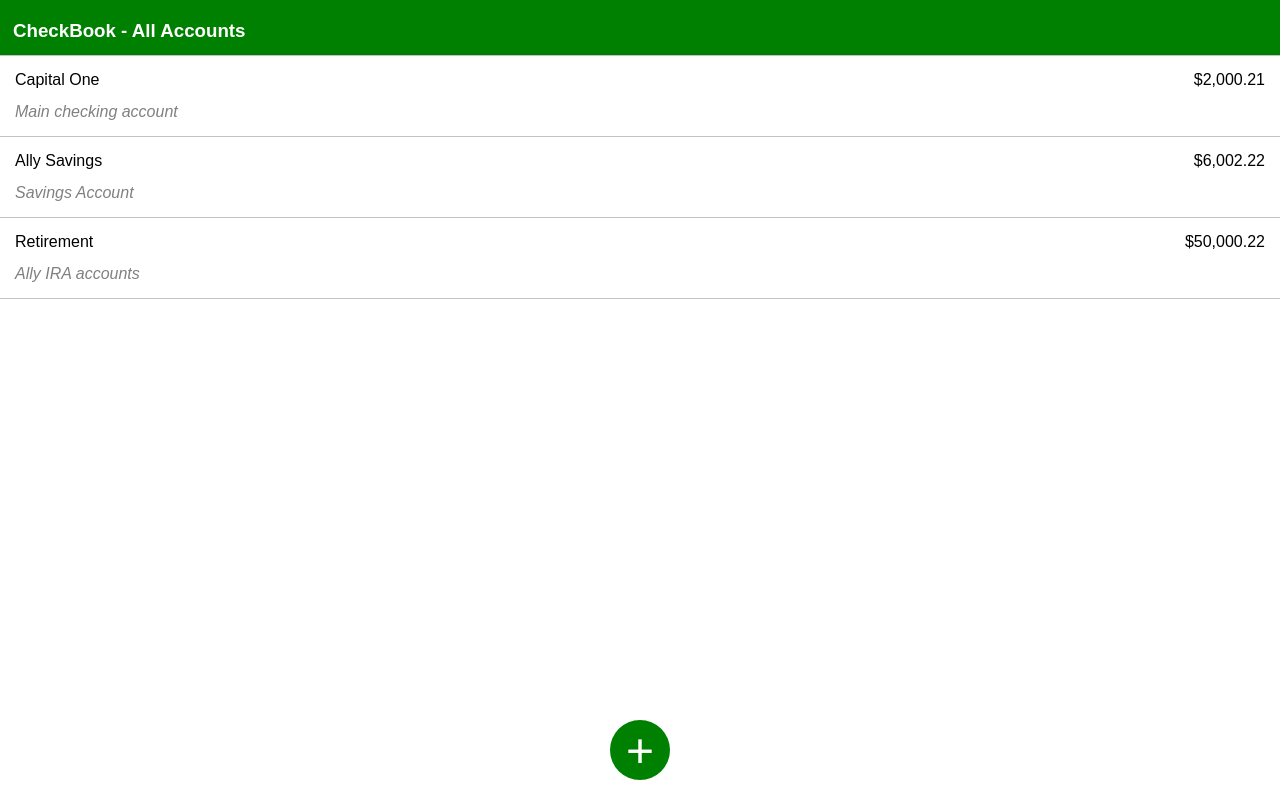
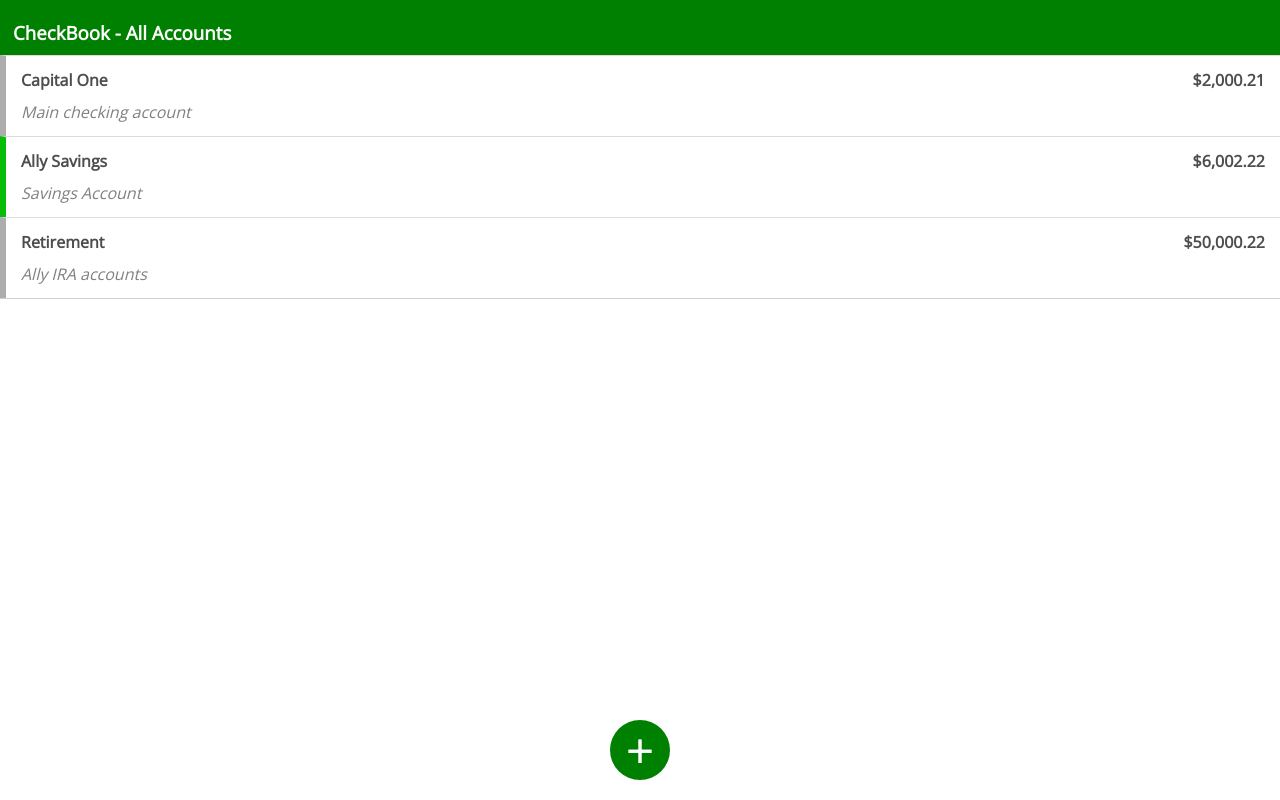
Before and after one commit to Obsidian86/cbook_frontend, a React app: page / in a window 1280 px wide. Built offline with nearby package versions, Linux system fonts and the light colour scheme.

Commit message:
Added styles

```diff
--- a/public/index.html
+++ b/public/index.html
@@ -3,6 +3,7 @@
   <head>
     <meta charset="utf-8">
     <link rel="shortcut icon" href="%PUBLIC_URL%/favicon.ico">
+    <link rel="stylesheet" type="text/css" href="//fonts.googleapis.com/css?family=Open+Sans" />
     <meta name="viewport" content="width=device-width, initial-scale=1, shrink-to-fit=no">
     <meta name="theme-color" content="#000000">
     <!--
--- a/src/components/Drawer.js
+++ b/src/components/Drawer.js
@@ -50,8 +50,7 @@ class Drawer extends Component{
                 <div>
                     <form action="#" onSubmit={this.handleSubmit}>
                         <h2>{ this.props.page === "All Accounts" ? "Adding new account" : "Adding transaction" }</h2>
-                        <hr />
-                            { this.props.page === "All Accounts" ? <NewAccountFields /> : <NewTransactionsFields /> }
+                        { this.props.page === "All Accounts" ? <NewAccountFields /> : <NewTransactionsFields /> }
                         <br /> <br />
                         <button>Submit</button>
                     </form>
--- a/src/components/fragments/NewTransactionsFields.js
+++ b/src/components/fragments/NewTransactionsFields.js
@@ -15,7 +15,7 @@ const NewTransactionsFields = () => (
 
             <label htmlFor='cleared' >Cleared?</label>
             <select name="cleared" id="cleared">
-                <option value='yes'>Yes</option>
+                <option value='yes'>Yes </option>
                 <option value='no'>no</option>
             </select>
         </div>
--- a/src/reducers/rootReducer.js
+++ b/src/reducers/rootReducer.js
@@ -17,7 +17,7 @@ const cBookreducer = (state=defaultState, action) => {
             newAccount.transactions = [];
             return Object.assign({...state, accounts: [...state.accounts , newAccount] });
         case "ADD TRANSACTION":
-            let transaction = Object.assign({ ...state.accountView, transactions: [action.payload, ...state.accountView.transactions ] } );
+            let transaction = Object.assign({ ...state.accountView, balance: (parseFloat(state.accountView.balance) + parseFloat(action.payload.amount)), transactions: [action.payload, ...state.accountView.transactions ] } );
             let allAccounts = [...state.accounts];
             for(let i=0; i<allAccounts.length; i++){
                 if(allAccounts[i].id === state.accountView.id){
@@ -28,16 +28,21 @@ const cBookreducer = (state=defaultState, action) => {
             return {...state, accountView: transaction, accounts: allAccounts };
         case "DELETE_TRANSACTION":
             let accounts = state.accounts;
-            let accNum = () => {
-                for( let i=0; i<accounts.length; i++){
-                    if( accounts[i].id === action.payload.accountId ){
-                        return i;
-                    }
+            let accNum;
+            for( let i=0; i<accounts.length; i++){
+                if( accounts[i].id === action.payload.accountId ){
+                    accNum = i;
                 }
             }
-            accounts[accNum()].transactions = accounts[accNum()].transactions.filter((ac, index) => index !== action.payload.transaction );
+            let subtractAmount = accounts[accNum].transactions.filter((ac, index) => index === action.payload.transaction )[0].amount;
+            accounts[accNum].transactions = accounts[accNum].transactions.filter((ac, index) => index !== action.payload.transaction );
+            accounts[accNum].balance = parseFloat(state.accountView.balance) - parseFloat(subtractAmount);
 
-            return {...state, accounts: [...accounts], accountView: {...accounts[accNum()]} };
+            return {
+                ...state,
+                accounts: [...accounts],
+                accountView: {...accounts[accNum]}
+            };
         case "VIEW PAGE":
             let vAccount = state.accounts.filter((account) => action.payload.accountView === account.id );
             return {...state, drawer: false, page: action.payload.page, accountView: Object.assign({ ...vAccount[0] }) }
--- a/src/styles/App.css
+++ b/src/styles/App.css
@@ -1,7 +1,7 @@
 body{
     margin: 0;
     padding: 0;
-    font-family: sans-serif;
+    font-family: "Open Sans", sans-serif;
 }
 button {
     cursor: pointer;
@@ -10,10 +10,12 @@ button {
 button.red{
     background-color: darkred;
     color: white;
+    border-radius: 8px;
 }
 button.green{
     background-color: green;
     color: white;
+    border-radius: 8px;
 }
 .centered{
     text-align: center;
@@ -27,10 +29,11 @@ button.green{
     margin-top: 12px;
     background: none;
     font-weight: bold;
-    color: gray;
+    color: rgb(116, 116, 116);
     border-bottom: 1px solid gray;
-    padding: 10px;
+    padding: 10px;;
 }
+.column button:hover{ color: black; }
 .header{
     background-color: green;
     height: 48px;
@@ -44,15 +47,18 @@ button.green{
     margin-left: 12px;
     color: white;
 }
-
+h2{
+    color: green;
+    text-align: center;
+}
 .displayList{
     width: 100%;
     padding-top: 55px;
     margin-bottom: 75px;
-    border-bottom: 1px solid #c2c2c2;
+    border-bottom: 1px solid #d1d1d1;
 }
 .displayList > div{
-    border-top: 1px solid #c2c2c2;
+    border-top: 1px solid #dddcdc;
     padding: 8px 15px;
 }
 .displayList p{ line-height: 0; }
@@ -63,37 +69,53 @@ button.green{
 .displayList .mainLine{
     display: flex;
     justify-content: space-between;
+    font-weight: bold;
+    color: rgb(77, 77, 77);
+}
+.displayList > .interact{
+    border-left: 6px solid rgb(8, 189, 8);
+}
+.displayList > .interact:nth-child(odd){
+    border-left: 6px solid rgb(173, 173, 173);
+}
+.displayList .interact .column{
+    font-style: italic;
+    color: rgb(131, 131, 131);
 }
 .displayList > .interact:hover{
-    background-color: #e2e2e2;
+    background-color: #f1f1f1;
     cursor: pointer;
 }
 .displayList .info{
     padding: 0;
-}
-.displayList .info:hover{
-    background-color: white;
+    background-color: rgb(228, 228, 228);
+    height: 65px;
 }
 .displayList .info p{
     color: black;
     font-weight: bold;
     line-height: .6em;
+    font-style: normal;
 }
 .options{
-    height: 0;
     overflow: hidden;
     display: none;
+    padding-top: 18px;
+    margin-top: 12px;
+    margin-bottom: 10px;
+    border-top: 1px solid rgb(211, 211, 211);
 }
-
 .options button{
-    padding: 15px 0;
-    width: 49%;
+    padding: 12px 0;
+    width: 30%;
     font-weight: bold;
+    border-radius: 8px;
 }
 .show .options{
-    height: 50px;
     display: block;
     animation: slideIn .2s;
+    display: flex;
+    justify-content: space-around;
 }
 @keyframes slideIn{
     from{height: 0px }
--- a/src/styles/drawerStyles.css
+++ b/src/styles/drawerStyles.css
@@ -3,7 +3,7 @@
     top: 100vh;
     width: 100%;
     text-align: center;
-    background-color: rgb(178, 235, 178);
+    background-color: rgb(210, 240, 213);
     z-index: 1;
 }
 #drawerToggle{
@@ -23,7 +23,7 @@
 .actionDrawer.opened{
     bottom: 0;
     top: auto;
-    box-shadow: 0 0 15px gray;
+    box-shadow: 0 0 12px rgb(161, 161, 161);
 }
 .actionDrawer.opened #drawerToggle{
     background-color: red;
@@ -31,41 +31,41 @@
     animation-duration: .5s;
     transform: rotate(45deg)
 }
-h2{
-    color: green;
-    text-align: center;
-}
-hr{
-    border-color: green;
-    width: 20%;
+.actionDrawer h2{
+    background-color: green;
+    padding: 8px 0;
+    color: white;
+    margin: 0;
 }
 .actionDrawer form{
     position: relative;
-    top: -50px;
+    top: -60px;
     text-align: left;
-    width: 90%;
+    width: 100%;
     margin: 0 auto;
 }
 input[type=text], select{
-    padding: 12px 2%;
-    width: 94%;
-    margin-top: 3px;
+    padding: 12px 5px;
+    width: 90%;
+    margin: 5px 5%;
     border: none;
     font-size: 1em;
 }
+select{ width: 92%; }
 form button{
-    width: 100%;
+    width: 90%;
     border: none;
     padding: 8px;
-    margin-top: 15px;
+    margin: 0 5%;
     background-color: green;
     color: white;
     font-size: 1em;
+    border-radius: 6px;
 }
 label{
-    width: 100%;
+    width: 90%;
     display: block;
-    margin-top: 17px;
+    margin: 16px 5% 4px 5%;
     font-weight: bold;
     color: green;
 }
```
